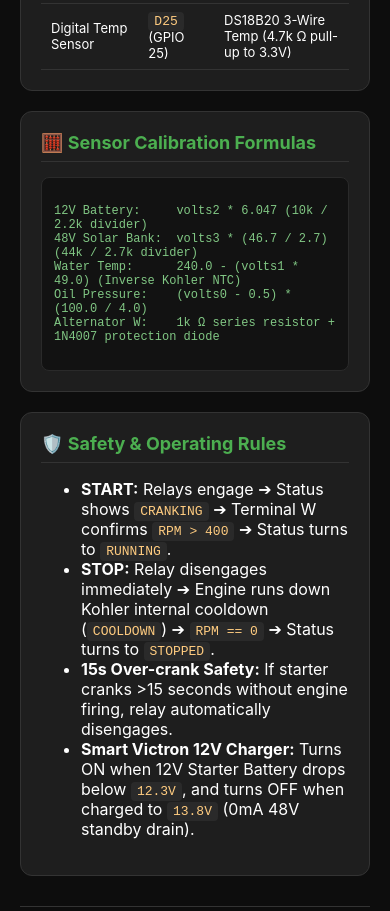
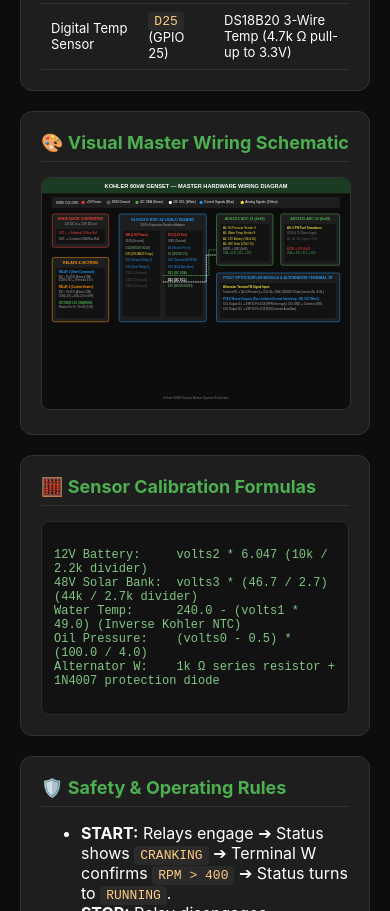
Before and after one commit to aahotch2001/-KohlerGenset, a plain HTML site: page index.html in a window 390 px wide. Shown: the part 973-1884 px from the top of the page. Drawn offline with Linux system fonts and the light colour scheme.

Commit message:
Add high-resolution vector SVG visual master wiring diagram for mobile web portal

```diff
--- a/index.html
+++ b/index.html
@@ -217,6 +217,12 @@
         </table>
     </div>
 
+    <!-- VISUAL SCHEMATIC CARD -->
+    <div class="card">
+        <h2>🎨 Visual Master Wiring Schematic</h2>
+        <img src="Kohler_Genset_Master_Wiring_Diagram.svg" alt="Kohler Genset Visual Wiring Schematic" style="width: 100%; border-radius: 8px; border: 1px solid #333;">
+    </div>
+
     <!-- SENSOR CALIBRATION CARD -->
     <div class="card">
         <h2>🧮 Sensor Calibration Formulas</h2>
```
Also changed, not shown: Kohler_Genset_Master_Wiring_Diagram.svg (added).
